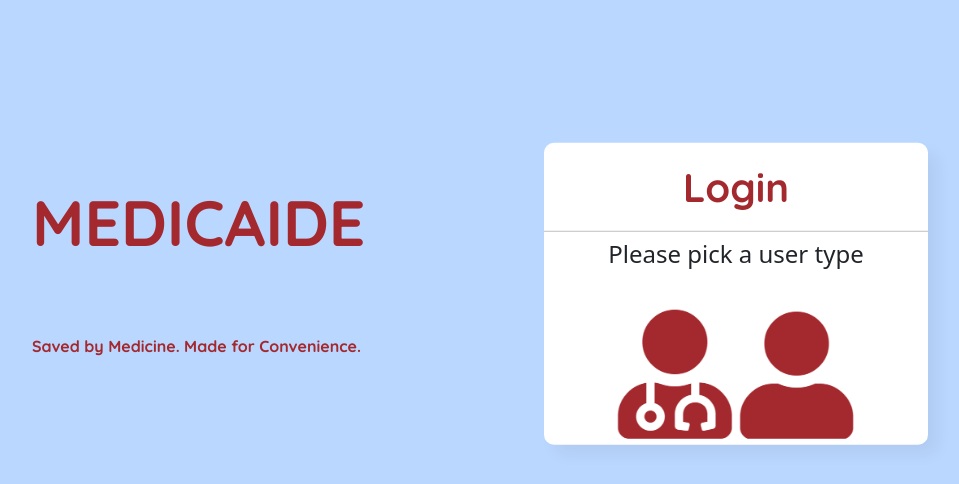
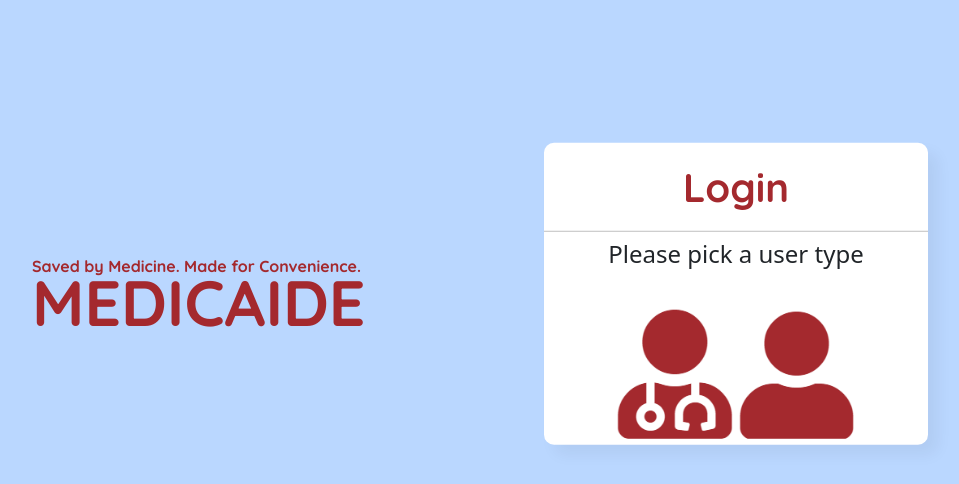
Before and after one commit to FreaQ03/Medicaide, a PHP site: page /Medicaide/login.php in a window 1280 px wide. Shown: the part 146-630 px from the top of the page, without its empty margins (160-1119 px from the left). Run offline with PHP 8.4, Linux system fonts and the light colour scheme; some libraries are stand-ins or nearby versions.

Commit message:
login tagline

```diff
--- a/css/logincss.css
+++ b/css/logincss.css
@@ -5,7 +5,7 @@ body {
 .login-brand{
 	font-size: 400%;
 	position: absolute;
-	top: 40%;
+	top: 50%;
   left: 15%;
   font-family: 'Quicksand', sans-serif;
 }
@@ -13,10 +13,11 @@ body {
 .placeholdperry{
 	font-size: 100%;
 	position: absolute;
-  top: 30rem;
+  top: 50%;
 	left: 15%;
   font-family: 'Quicksand', sans-serif;
 }
+
 
 .center{
   position: absolute;
```
